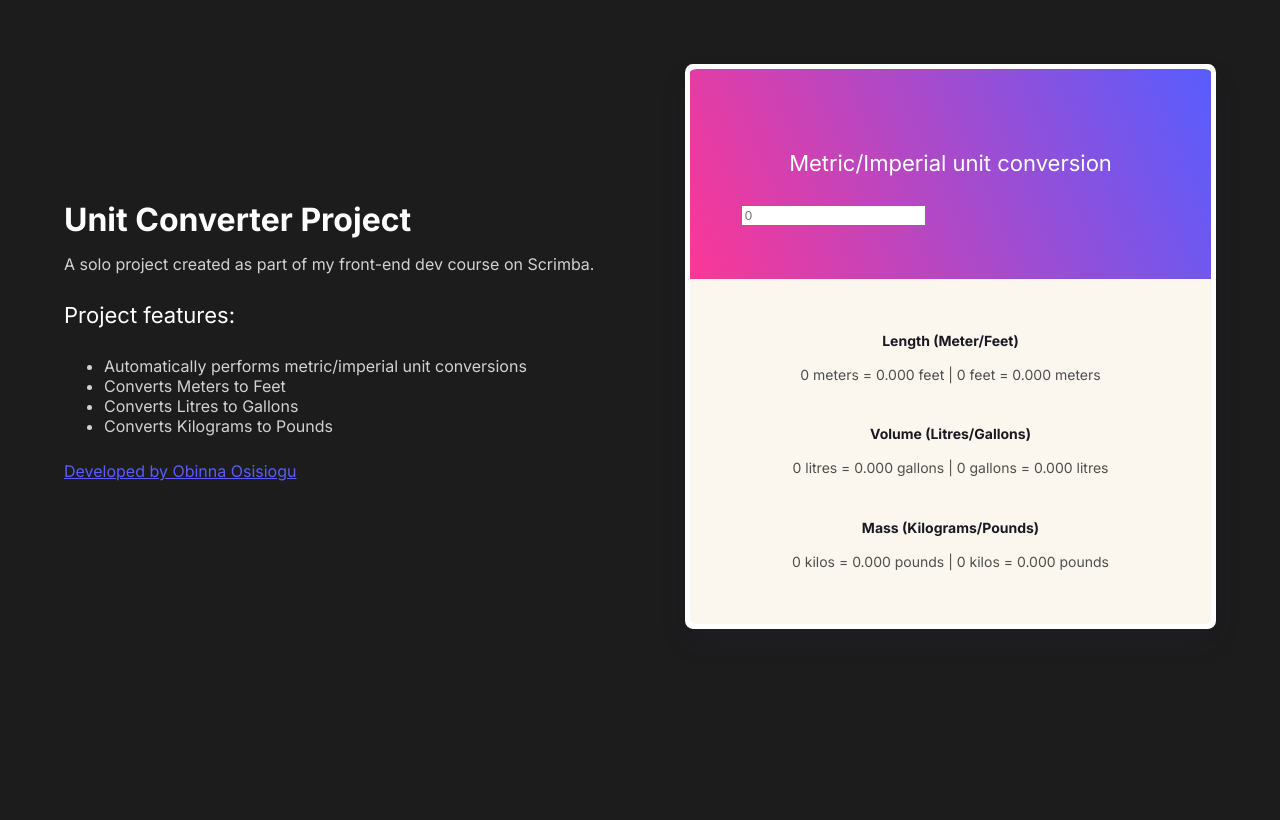
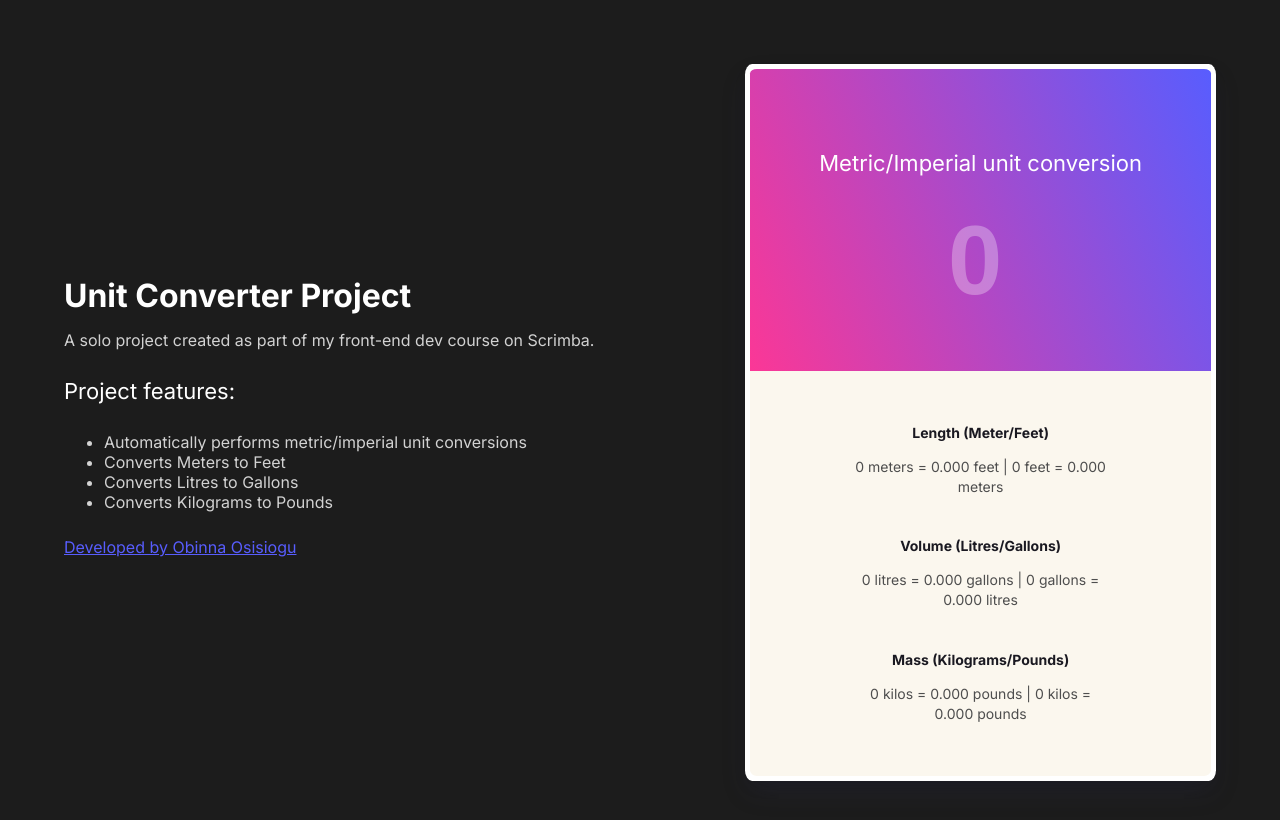
Before and after one commit to AleksandraNorway/unit-converter-project, a plain HTML site: page index.html in a window 1280 px wide. Drawn offline with Linux system fonts and the light colour scheme.

Commit message:
Style input field

```diff
--- a/style.css
+++ b/style.css
@@ -59,6 +59,23 @@ h3  {
     color: #FB3796;
 }
 
+input   {
+    background-color: #ffffff00;
+    border: none;
+    width: 100%;
+    display: block;
+    margin : 0 auto;
+    font-size: 6.09rem;
+    text-align: center;
+    color: white;
+    font-weight: 800;
+}
+
+::placeholder {
+    color: rgba(255, 255, 255, 0.301);
+}
+
+
 .bod    {
     padding: 5%;
 }
@@ -68,8 +85,14 @@ h3  {
     border-radius: 1.5%;
     padding: 5px;
     box-shadow: rgba(50, 50, 93, 0.25) 0px 13px 27px -5px, rgba(0, 0, 0, 0.3) 0px 8px 16px -8px;
+    flex-basis: 40%;
 }
 
+@media screen and (max-width: 1024px) {
+    .app-container  {
+        flex-basis: 100%; !important
+    }
+}
 
 .app-desc-container  {
     display: flex;
@@ -79,10 +102,6 @@ h3  {
 }
 
 .app-input-section    {
-    /* width: 550px; */
-    /* height: 260px; */
-    /* left: 0px;
-    top: 0px; */
     padding: 3.32rem 3.18rem;
     border-radius: 1.5% 1.5% 0px 0px;
     background: linear-gradient(246.26deg, #585DFE 0%, #FB3796 100%)
```
